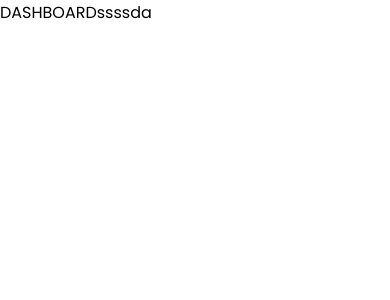
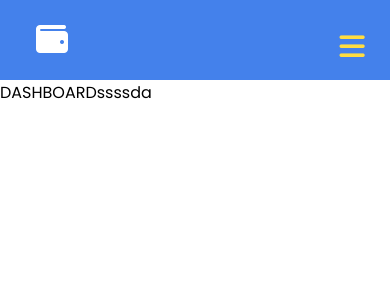
Before and after one commit to IvoJercic/MyWallet, a React (Create React App) app in the folder frontend/: page /dashboard in a window 390 px wide. Shown: the top 300 px of the page. Built offline with nearby package versions, Linux system fonts and the light colour scheme; sample sign-in values are in the browser's storage.

Commit message:
Dodan navbar bez funkcionalnosti

```diff
--- a/frontend/src/App.js
+++ b/frontend/src/App.js
@@ -3,7 +3,7 @@ import {useState} from "react";
 import { BrowserRouter as Router, Switch, Route } from "react-router-dom";
 
 //Screens
-import HomeScreen from "./screens/HomeScreen";
+import HomeScreen from "./screens/HomeScreen/HomeScreen";
 
 //Components
 
@@ -16,7 +16,7 @@ import Logout from './components/Logout';
 import RegisterScreen from './components/registerComponent/RegisterComponent';
 import Header from './components/Header';
 import RegisterComponent from './components/registerComponent/RegisterComponent';
-import DashboardComponent from './components/dashboardComponent/DashboardComponent';
+import DashboardScreen from './screens/DashboardScreen/DashboardScreen';
 
 function App() {
 
@@ -39,7 +39,7 @@ function App() {
           <Route exact path="/" component={HomeScreen} />
           <Route exact path="/login" component={LoginComponent} />
           <Route exact path="/register" component={RegisterComponent} />
-          <Route exact path="/dashboard" component={DashboardComponent} />
+          <Route exact path="/dashboard" component={DashboardScreen} />
 
 
         </Switch>
--- a/frontend/src/components/ErrorMessage.js
+++ b/frontend/src/components/ErrorMessage.js
@@ -1,5 +1,4 @@
 import React from "react";
-import { Alert } from "react-bootstrap";
 
 function ErrorMessage({ variant = "info", children }) {
   return (
--- a/frontend/src/components/dashboardComponent/DashboardComponent.js
+++ /dev/null
@@ -1,11 +0,0 @@
-import { useHistory } from "react-router";
-
-const DashboardComponent = () => {
-  return(
-      <div>
-          DASHBOARDssssda
-      </div>
-  );
-};
-
-export default DashboardComponent;
--- a/frontend/src/components/loginComponent/LoginComponent.js
+++ b/frontend/src/components/loginComponent/LoginComponent.js
@@ -2,7 +2,7 @@ import axios from "axios";
 import { useEffect, useState } from "react";
 import ErrorMessage from "../ErrorMessage";
 
-const LoginComponent = ({history}) => {
+const LoginComponent = ({ history }) => {
     const [email, setEmail] = useState("");
     const [password, setPassword] = useState("");
     const [error, setError] = useState(false);
--- /dev/null
+++ b/frontend/src/components/navbarComponent/NavbarComponent.css
@@ -0,0 +1,118 @@
+.navbar {
+    background-color: #4481eb;
+    height: 80px;
+    display: flex;
+    justify-content: center;
+    align-items: center;
+    font-size: 1.2rem;
+    position: sticky;
+    top: 0;
+    z-index: 20;
+  }
+
+  .nav-container {
+    display: flex;
+    justify-content: center;
+    align-items: center;
+    width: 100%;
+    height: 80px;
+    max-width: 1500px;
+  }
+
+  .nav-logo {
+    color: white;
+    align-items: center;
+    margin-left: 20px;
+    cursor: pointer;
+    text-decoration: none;
+    font-size: 2rem;
+    flex-grow: 1;
+  }
+
+  .nav-menu {
+    display: flex;
+    list-style: none;
+    text-align: center;
+    margin-right: 2rem;
+  }
+
+  .nav-links {
+    color: #fff;
+    text-decoration: none;
+    padding: 0.5rem 1rem;
+    height: 100%;
+    border-bottom: 3px solid transparent;
+  }
+  .fa-code {
+    margin-left: 1rem;
+  }
+
+  .nav-item {
+    line-height: 40px;
+    margin-right: 1rem;
+  }
+
+  .nav-item:after {
+    content: "";
+    display: block;
+    height: 3px;
+    width: 0;
+    background: transparent;
+    transition: width 0.7s ease, background-color 0.5s ease;
+  }
+
+  .nav-item:hover:after {
+    width: 100%;
+    background: #ffdd40;
+  }
+
+  .nav-item .active {
+    color: #ffdd40;
+    border: 1px solid #ffdd40;
+  }
+
+  .nav-icon {
+    display: none;
+  }
+
+  @media screen and (max-width: 960px) {
+    .nav-menu {
+      display: flex;
+      flex-direction: column;
+      width: 100%;
+      border-top: 1pxsolid #fff;
+      position: absolute;
+      top: 80px;
+      left: -110%;
+      opacity: 1;
+      transition: all 0.5s ease;
+    }
+
+    .nav-menu.active {
+      background: #4481eb;
+      left: 0px;
+      opacity: 1;
+      transition: all 0.5s ease;
+      z-index: 1;
+    }
+    .nav-item .active {
+      color: #ffdd40;
+      border: none;
+    }
+    .nav-links {
+      padding: 1.5rem;
+      width: 100%;
+      display: table;
+    }
+
+    .nav-icon {
+      display: block;
+      position: absolute;
+      top: 0;
+      right: 0;
+      transform: translate(-100%, 60%);
+      font-size: 1.8rem;
+      cursor: pointer;
+      color: #ffdd40;
+    }
+  }
--- /dev/null
+++ b/frontend/src/components/navbarComponent/NavbarComponent.js
@@ -0,0 +1,83 @@
+import React, { useState } from "react";
+import { NavLink } from "react-router-dom";
+
+//Styles
+import "./NavbarComponent.css";
+
+
+
+function NavbarComponent() {
+  const [click, setClick] = useState(false);
+
+  const handleLogout=()=>{
+      localStorage.removeItem("userInfo");
+  }
+
+  const handleClick = () => setClick(!click);
+  return (
+    <>
+      <nav className="navbar">
+        <div className="nav-container">
+          <NavLink exact to="/" className="nav-logo">
+            <i className="fas fa-wallet"></i>
+          </NavLink>
+
+          <ul className={click ? "nav-menu active" : "nav-menu"}>
+            <li className="nav-item">
+              <NavLink
+                exact
+                to="/"
+                activeClassName="active"
+                className="nav-links"
+                onClick={handleClick}
+              >
+                Home
+              </NavLink>
+            </li>
+            <li className="nav-item">
+              <NavLink
+                exact
+                to="/about"
+                activeClassName="active"
+                className="nav-links"
+                onClick={handleClick}
+              >
+                About
+              </NavLink>
+            </li>
+            <li className="nav-item">
+              <NavLink
+                exact
+                to="/blog"
+                activeClassName="active"
+                className="nav-links"
+                onClick={handleClick}
+              >
+                Blog
+              </NavLink>
+            </li>
+            <li className="nav-item">
+              <NavLink
+                exact
+                to="/contact"
+                activeClassName="active"
+                className="nav-links"
+                onClick={handleClick}
+              >
+                Contact Us
+              </NavLink>
+            </li>
+            <li className="nav-item" onClick={handleLogout}>
+                Logout
+            </li>
+          </ul>
+          <div className="nav-icon" onClick={handleClick}>
+            <i className={click ? "fas fa-times" : "fas fa-bars"}></i>
+          </div>
+        </div>
+      </nav>
+    </>
+  );
+}
+
+export default NavbarComponent;
--- /dev/null
+++ b/frontend/src/screens/DashboardScreen/DashboardScreen.js
@@ -0,0 +1,25 @@
+import { useEffect, useState } from "react";
+
+//Components
+import Navbar from "../../components/navbarComponent/NavbarComponent";
+
+const DashboardScreen = ({history}) => {
+
+  useEffect(() => {
+    const userInfo = localStorage.getItem("userInfo");
+
+    if (!userInfo) {
+      history.push("/");
+    }
+  }, [history]);
+
+
+  return (
+    <div>
+      <Navbar />
+      DASHBOARDssssda
+    </div>
+  );
+};
+
+export default DashboardScreen;
```
Also changed, not shown: frontend/src/screens/HomeScreen/HomeScreen.js (renamed from frontend/src/screens/HomeScreen.js, +4 -4 lines), frontend/src/assets/logo_transparent.png (added), frontend/src/screens/DashboardScreen/DashboardScreen.css (added), frontend/src/screens/HomeScreen/HomeScreen.css (renamed from frontend/src/screens/HomeScreen.css), 1 other file (tests, documents, lock files or other folders).
